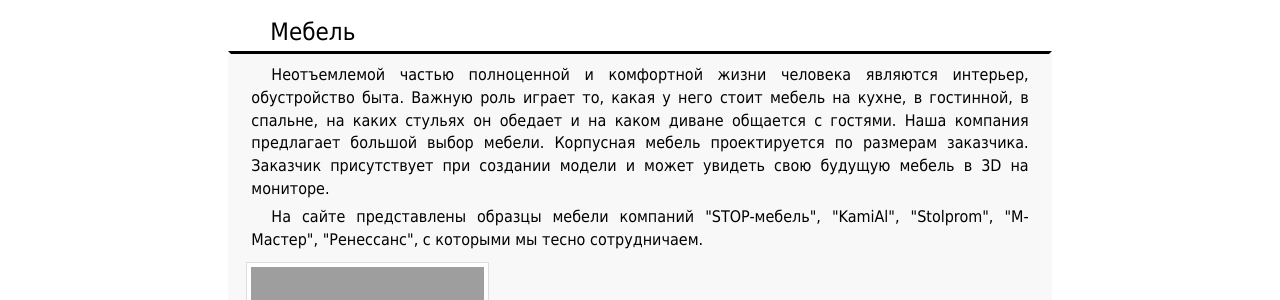
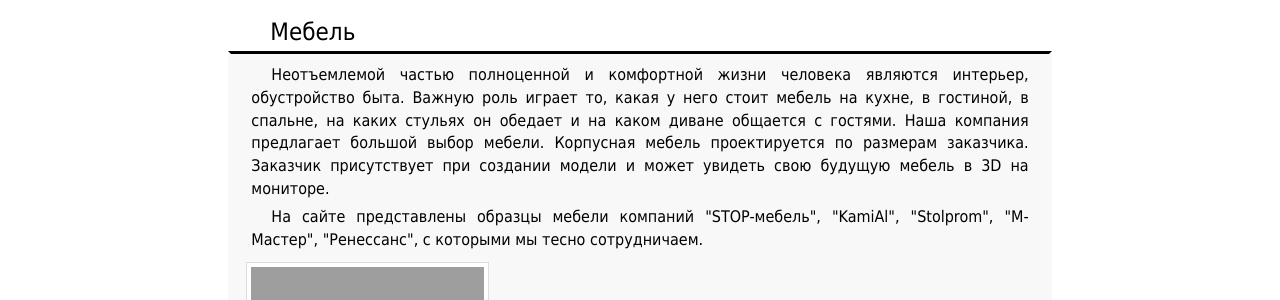
Before and after one commit to RaisHibi/gracia, a Flask app: page /mebel/1 in a window 1280 px wide. Shown: the part 479-779 px from the top of the page. Run offline with Flask 2, Linux system fonts and the light colour scheme; some libraries are stand-ins or nearby versions; grey boxes are pictures that could not be loaded.

Commit message:
fixed text

```diff
--- a/templates/mebel.html
+++ b/templates/mebel.html
@@ -11,7 +11,7 @@
 <p>
     Неотъемлемой частью полноценной и комфортной жизни человека являются интерьер,
     обустройство быта. Важную роль играет то, какая у него стоит мебель на кухне, в
-    гостинной, в спальне, на каких стульях он обедает и на каком диване общается с
+    гостиной, в спальне, на каких стульях он обедает и на каком диване общается с
     гостями. Наша компания предлагает большой выбор мебели. Корпусная мебель проектируется
     по размерам заказчика. Заказчик присутствует при создании модели и может увидеть свою
     будущую мебель в 3D на мониторе.
```
